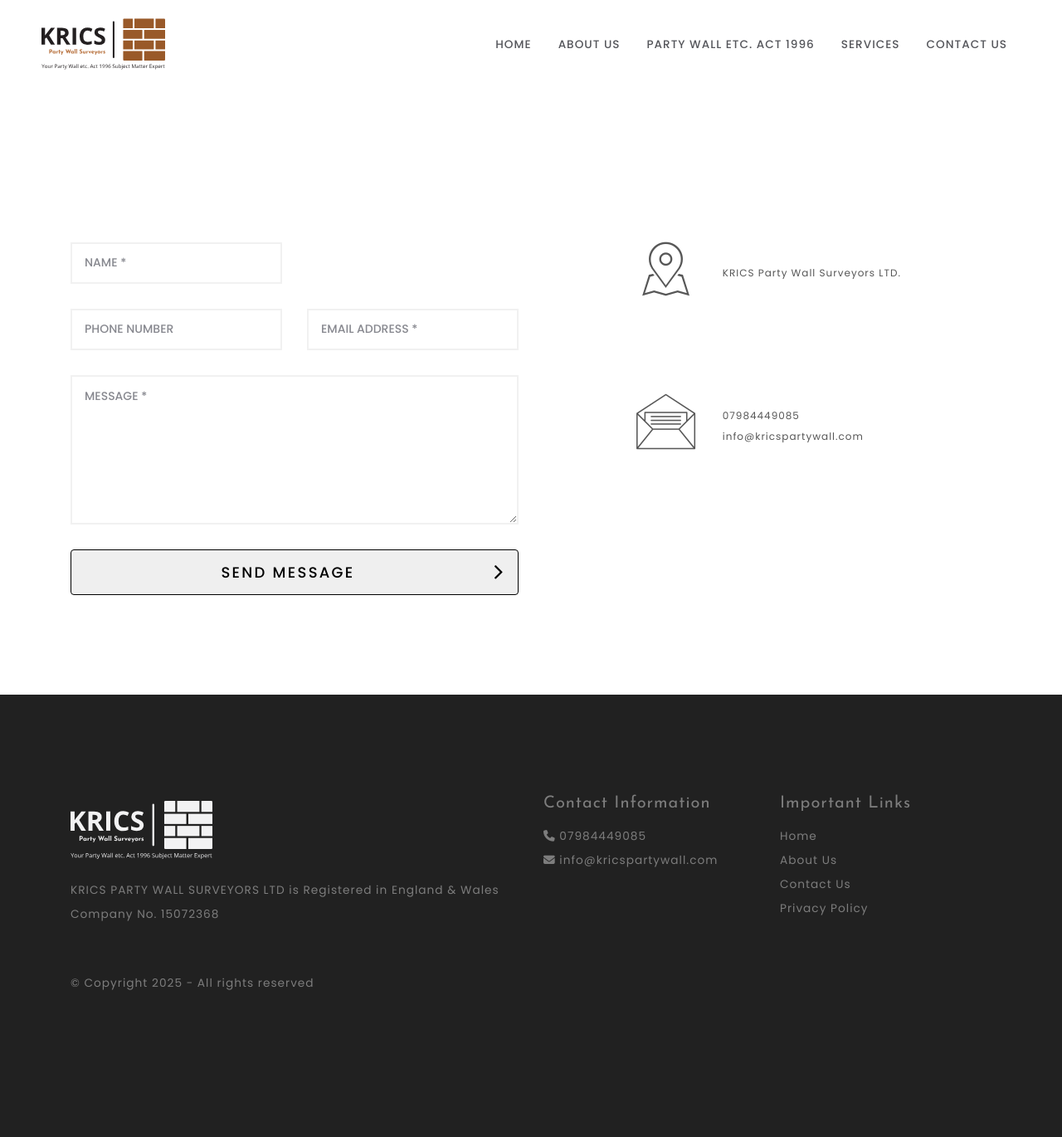
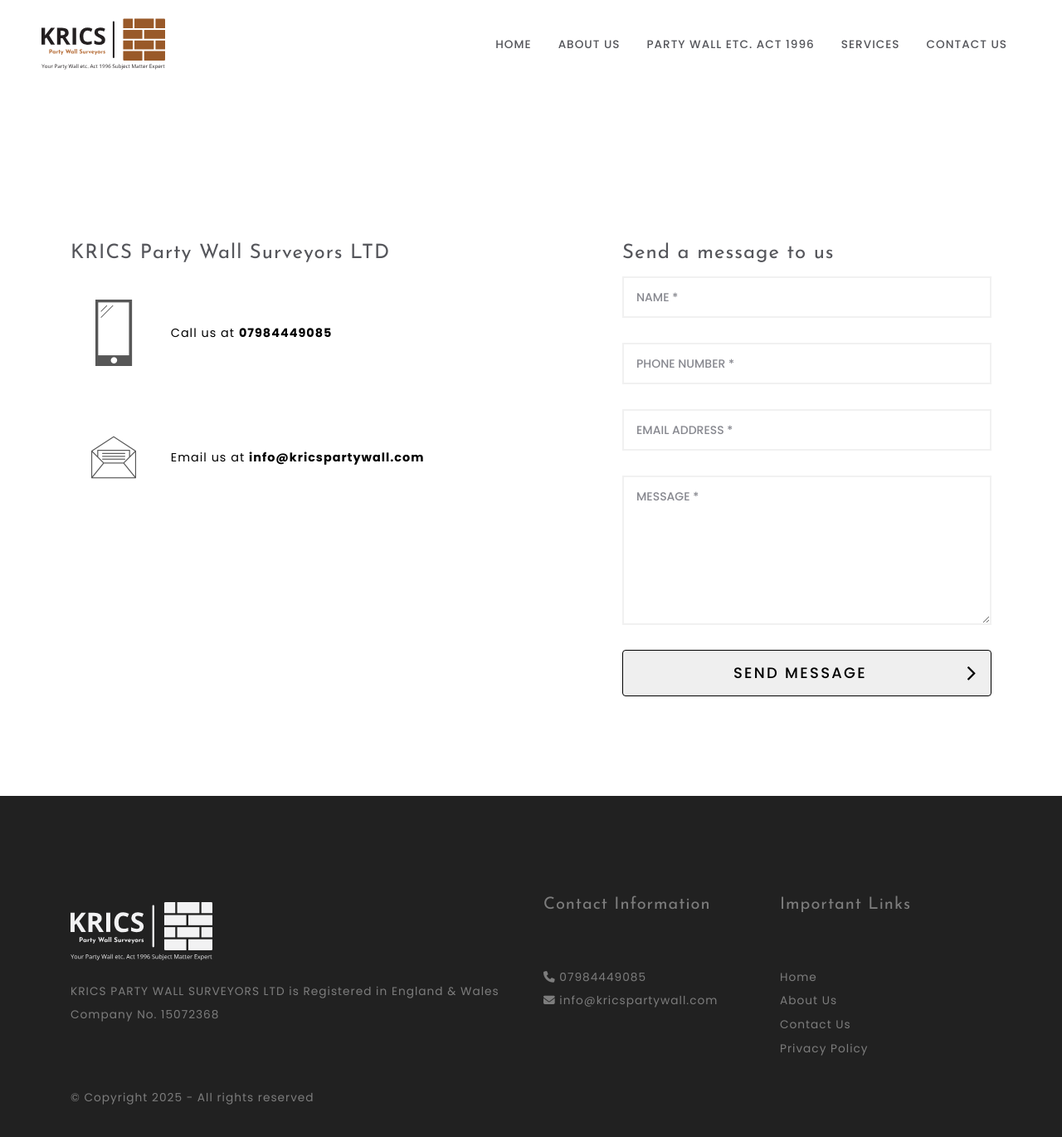
Before and after one commit to KRICSPARTY/stage.kricspartywall.com, a Jekyll site: the page built from pages/contact.html, in a window 1280 px wide and 1400 px high, scrolled down 231 px. Shown: the top 1370 px of the window at 83% size. Built offline with Jekyll 4.4.1, drawn with Linux system fonts in a browser that asks for light colours; some web fonts are replaced; before the commit the page ends 1493 px from its top, so only the background shows below that.

Commit message:
added thank-you page + updated contact-us form

```diff
--- a/_layouts/default.html
+++ b/_layouts/default.html
@@ -63,11 +63,6 @@
                 <div id="nav-section">
                     <div class="bottom-header container-fluid mega-menus" id="mega-menus">
                         <nav class="navbar navbar-toggleable-md no-border-radius no-margin mega-menu-multiple" id="navbar-inner-container">
-                            <form action="https://template-preview.com/bootstrap-templates/nouvelle/index.html" id="top-search" class="no-margin top-search">
-                                <div class="form-group no-margin">
-                                    <input class="form-control no-border" id="search_term" name="search_term" placeholder="Type & Press Enter" type="text">
-                                </div>
-                            </form>
                             <button type="button" class="navbar-toggler navbar-toggler-left" data-toggle="collapse" data-target="#mega-menu">
                                 <span class="navbar-toggler-icon"></span>
                             </button>
@@ -235,6 +230,9 @@
 
     <!-- Custom Script -->
     <script type="text/javascript" src="assets/js/jquery.main.js"></script>
+
+    <!-- Placeholder for custom scripts -->
+    {{ page.custom_script }}
 </body>
 
 </html>
--- a/assets/css/styles.scss
+++ b/assets/css/styles.scss
@@ -41,6 +41,36 @@
     color: white;
     background-color: #000000;
     border-color: #995929;
+  }
+}
+
+[class^="custom-icon-"], [class*=" custom-icon-"] {
+  display: flex;
+  justify-content: center;
+}
+
+.text-black { color: black; }
+
+.xs-padding-top { padding-top: 3rem; }
+
+@media only screen and (min-width: 991px) {
+  h4 {
+    padding-bottom: 3rem;
+  }
+  h4.xs-padding-top {
+    padding-bottom: 0;
+  }
+
+  .info-slot .icon {
+    font-size: 5rem;
+  }
+
+  .info-slot .text {
+    font-size: 0.9rem;
+  }
+
+  .xs-padding-top {
+    padding-top: 0;
   }
 }
 
@@ -222,3 +252,25 @@
   z-index: 0;
 }
 /************* svg-icon - Finish ************/
+
+
+/************* Thank You - Start ************/
+.thank-you {
+  .row { display: flex; align-items: center; }
+
+  .video-container {
+    position: relative;
+    width: 100%; height: 256px;
+
+    video, img {
+      position: absolute;
+      top: 50%; left: 50%;
+      transform: translate(-50%, -50%);
+      width: 256px; height: 256px;
+      object-fit: cover;
+    }
+  }
+
+  .text-container { padding: 20px; font-size: 1rem; }
+}
+/************* Thank You - Finish ************/
--- a/pages/contact.html
+++ b/pages/contact.html
@@ -2,6 +2,31 @@
 layout: default
 title: Contact Us
 permalink: /contact
+custom_script: |
+    <script>
+        if (typeof jQuery !== 'undefined') {
+            // console.log('jQuery is available');
+
+            $('#contact_form').on('submit', function(e) {
+                e.preventDefault(); // Prevent default form submission
+                var formData = $(this).serialize(); // Serialize the form data
+
+                $.ajax({
+                    method: 'POST',
+                    url: 'https://formsubmit.co/sumeet@upvision.in', // Endpoint for form submission
+                    data: formData, // Send serialized form data
+                    success: (response) => {
+                        console.log('Form submitted successfully:', response);
+                        // Optionally, redirect or show a success message
+                    },
+                    error: (err) => {
+                        console.log('Error in form submission:', err);
+                        // Optionally, handle the error (e.g., show an error message)
+                    }
+                });
+            });
+        }
+    </script>
 ---
 
 <main class="no-banner">
@@ -16,7 +41,23 @@
                 <div class="contact-container">
                     <!--<h6 class="content-title contact-title">GET IN TOUCH WITH US</h6>-->
                     <div class="row">
-                        <div class="col-lg-6">
+                        <div class="col-lg-5 col-xl-5">
+                            <h4>KRICS Party Wall Surveyors LTD</h4>
+                            <div class="info-slot">
+                                <div class="icon"><span class="custom-icon-phone"></span></div>
+                                <div class="text">
+                                    <a class="text-black" href="tel:07984449085">Call us at <b>07984449085</b></a>
+                                </div>
+                            </div>
+                            <div class="info-slot">
+                                <div class="icon"><span class="custom-icon-message"></span></div>
+                                <div class="text">
+                                    <a class="text-black" href="mailto:info@kricspartywall.com">Email us at <b>info@kricspartywall.com</b></a>
+                                </div>
+                            </div>
+                        </div>
+                        <div class="col-lg-5 offset-lg-2 col-xl-5 offset-xl-2">
+                            <h4 class="xs-padding-top">Send a message to us</h4>
                             <!-- contact form -->
                             <!--
                             <form action="#" method="post" id="contact_form" class="WebDev_contact-form">
@@ -54,69 +95,28 @@
                             </form>
                             -->
 
-                            <form action="https://formsubmit.co/sumeet@upvision.in" method="post" id="contact_form" class="WebDev_contact-form">
-                                <div class="row">
-                                    <div class="col-md-6">
-                                        <div class="form-group">
-                                            <input type="text" id="name" name="name" class="form-control" placeholder="NAME *" required>
-                                        </div>
-                                    </div>
-                                </div>
-                                <div class="row">
-                                    <div class="col-md-6">
-                                        <div class="form-group">
-                                            <input type="tel" id="phone" name="phone" class="form-control" placeholder="PHONE NUMBER" required>
-                                        </div>
-                                    </div>
-                                    <div class="col-md-6">
-                                        <div class="form-group">
-                                            <input type="email" id="email" name="email" class="form-control" placeholder="EMAIL ADDRESS *" required>
-                                        </div>
-                                    </div>
+                            <form method="post" id="contact_form" class="WebDev_contact-form">
+                                <div class="form-group">
+                                    <input type="text" name="name" class="form-control" placeholder="NAME *" required>
                                 </div>
                                 <div class="form-group">
-                                    <textarea class="form-control" id="message" name="message" placeholder="MESSAGE *" required></textarea>
+                                    <input type="tel" name="phone" class="form-control" placeholder="PHONE NUMBER *" required>
+                                </div>
+                                <div class="form-group">
+                                    <input type="email" name="email" class="form-control" placeholder="EMAIL ADDRESS *" required>
+                                </div>
+                                <div class="form-group">
+                                    <textarea class="form-control" name="message" placeholder="MESSAGE *" required></textarea>
                                 </div>
                                 <div class="btn-container">
                                     <input type="hidden" name="_next" value="https://kricspartywall.com/thanks.html">
                                     <input type="hidden" name="_subject" value="New contact request from kricspartywall.com!">
+                                    <input type="hidden" name="_captcha" value="false">
                                     <input type="hidden" name="_template" value="table">
 
                                     <button type="submit" class="btn btn-trans-black has-radius-small btn-arrow">SEND MESSAGE</button>
                                 </div>
                             </form>
-                            <script type="javascript">
-                                $.ajax({
-                                    method: 'POST',
-                                    url: 'https://formsubmit.co/ajax/your@email.com',
-                                    dataType: 'json',
-                                    accepts: 'application/json',
-                                    data: {
-                                        name: "FormSubmit",
-                                        message: "I'm from Devro LABS"
-                                    },
-                                    success: (data) => console.log(data),
-                                    error: (err) => console.log(err)
-                                });
-                            </script>
-                        </div>
-                        <div class="col-lg-6 col-xl-5 offset-xl-1">
-                            <div class="info-slot">
-                                <div class="icon"><span class="custom-icon-map-marker"></span></div>
-                                <div class="text">
-                                    <address>KRICS Party Wall Surveyors LTD.
-                                    </address>
-                                </div>
-                            </div>
-                            <div class="info-slot">
-                                <div class="icon"><span class="custom-icon-message"></span></div>
-                                <div class="text">
-                                    <ul class="content-list contact-list">
-                                        <li>07984449085</li>
-                                        <li><a href="mailto:info@kricspartywall.com">info@kricspartywall.com</a></li>
-                                    </ul>
-                                </div>
-                            </div>
                         </div>
                     </div>
                 </div>
```
Also changed, not shown: pages/thank-you.html (added, +31 -0 lines), assets/videos/thank-you.png (added), 1 other file.
